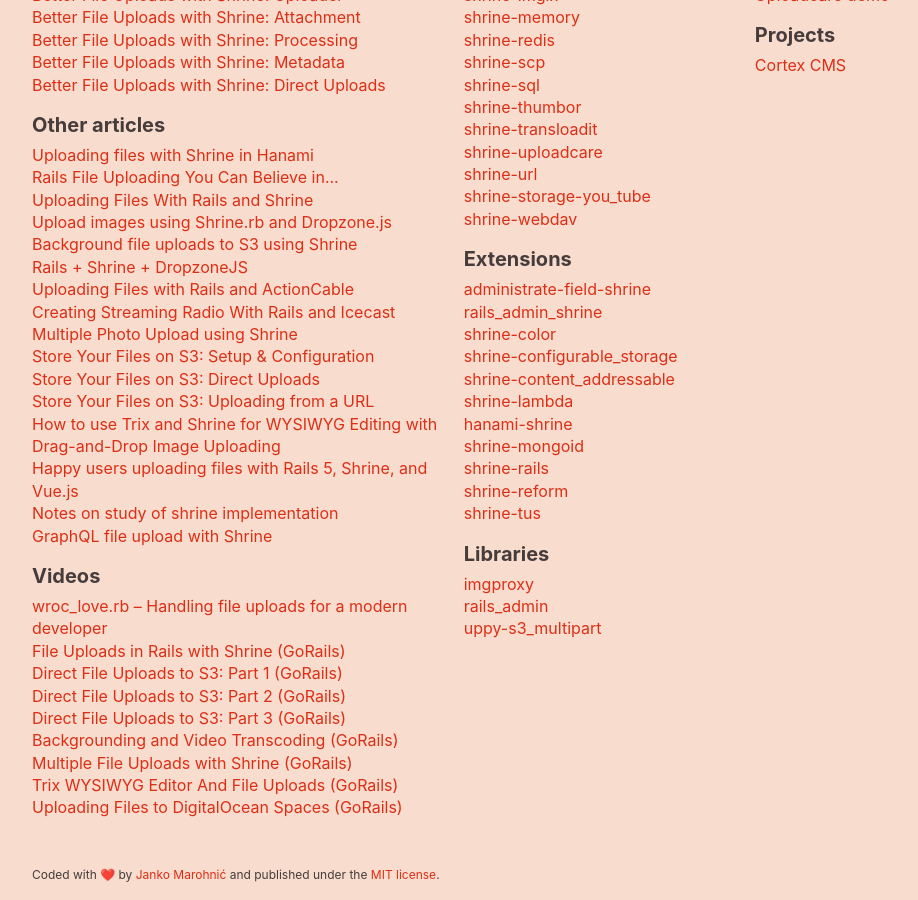
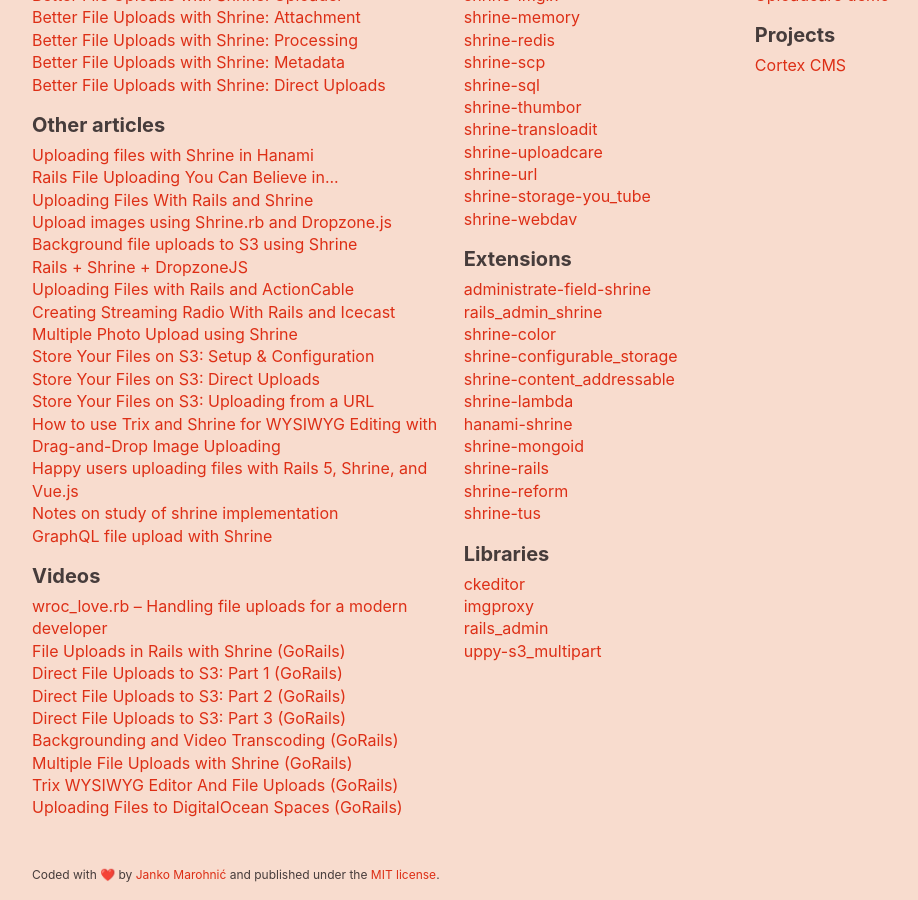
Before and after one commit to avinashcodeer/Romenics, a Jekyll site: the page built from www/index.html, in a window 1280 px wide and 900 px high, scrolled down 2549 px. Shown: the whole window, without its empty margins (106-1024 px from the left). Built offline with Jekyll 4.4.1, drawn with Linux system fonts in a browser that asks for light colours; emoji names are drawn with the system emoji font.

Commit message:
Add ckeditor gem to the website
It recently added support for Shrine.

```diff
--- a/www/_data/external.yml
+++ b/www/_data/external.yml
@@ -223,6 +223,9 @@
     title: Libraries
     items:
       -
+        name: ckeditor
+        url: https://github.com/galetahub/ckeditor
+      -
         name: imgproxy
         url: https://github.com/imgproxy/imgproxy.rb
       -
```
